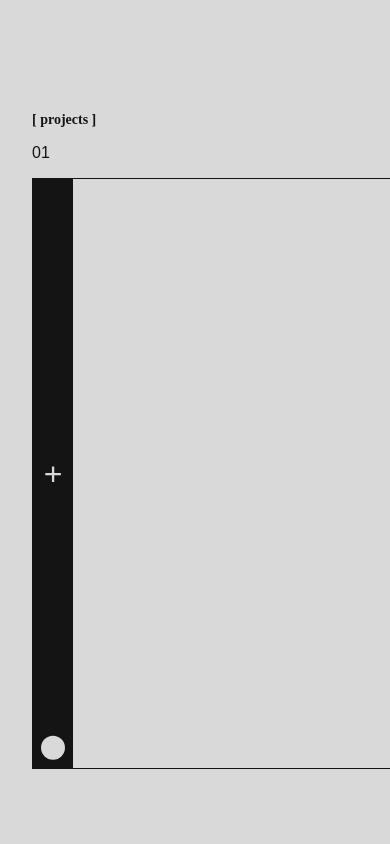
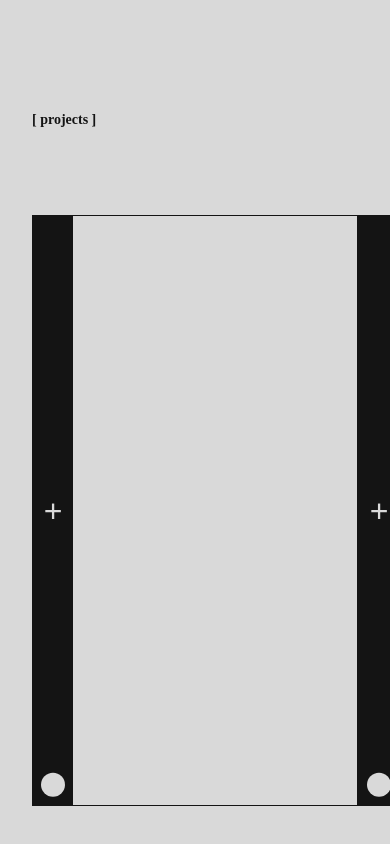
Before and after one commit to ginodalsasso/react-portfoliov2, a React (Vite) app: page / in a window 390 px wide. Shown: the part 1722-2566 px from the top of the page. Built offline with nearby package versions, Linux system fonts and the light colour scheme; a web font is replaced by a local one.

Commit message:
UPDATE: sync project id and description with horizontal scrolling.

```diff
--- a/src/components/sections/Projects/Projects.module.css
+++ b/src/components/sections/Projects/Projects.module.css
@@ -8,6 +8,25 @@
     gap: var(--space-section-title-content);
     overflow: hidden;
 }
+
+.projectIdDisplay {
+    position: absolute;
+    left: var(--horizontal-padding-layout);
+    top: 50%;
+    transform: translateY(-50%);
+    height: 70vh;
+    display: flex;
+    align-items: center;
+    justify-content: center;
+}
+
+.projectNumber {
+    font-size: clamp(30rem, 34vw, 38rem);
+    font-weight: bold;
+    color: var(--black-color);
+    opacity: 0.1;
+}
+
 
 .projectList {
     list-style: none;
@@ -109,7 +128,20 @@
 }
 
 @media (max-width: 1024px) {
+    .projectIdDisplay {
+        position: relative;
+        left: auto;
+        width: 100%;
+        height: auto;
+    }
+
+    .projectNumber {
+        font-size: 3rem;
+        opacity: 0.2;
+    }
+
     .projectList {
-        width: 100vw;
+        width: 100%;
+        margin: 0 auto;
     }
 }
--- a/src/components/sections/Projects/Projects.tsx
+++ b/src/components/sections/Projects/Projects.tsx
@@ -6,6 +6,7 @@ import { projectsAnimationsScroll } from "../../../lib/animations/projectsAnimat
 
 export default function Projects() {
     const [openProjectId, setOpenProjectId] = useState<number | null>(null);
+    const [currentProjectIndex, setCurrentProjectIndex] = useState(0);
     const pinRef = useRef<HTMLElement | null>(null);
     const trackRef = useRef<HTMLUListElement | null>(null);
 
@@ -14,7 +15,11 @@ export default function Projects() {
     };
 
     useLayoutEffect(() => {
-        const cleanup = projectsAnimationsScroll({ pinRef, trackRef });
+        const cleanup = projectsAnimationsScroll({
+            pinRef,
+            trackRef,
+            onProjectChange: setCurrentProjectIndex
+    });
         return () => {
             if (cleanup) cleanup();
         };
@@ -23,9 +28,18 @@ export default function Projects() {
     return (
         <section id="projects" ref={pinRef} className={styles.projectsSection}>
             <header>
-                <h2 className="section-title ">[ projects ]</h2>
+                <h2 className="section-title">[ projects ]</h2>
             </header>
-            <span>01</span>
+
+            {/* Displaying ID project */}
+            <div className={styles.projectIdDisplay}>
+                <span className={styles.projectNumber}>
+                    {projects[currentProjectIndex]?.id.toString()}
+                </span>
+                <p>{projects[currentProjectIndex]?.description}</p>
+            </div>
+
+            {/* List of all projects */}
             <ul ref={trackRef} className={styles.projectList}>
                 {projects.map((project) => (
                     <li key={project.id}>
--- a/src/lib/animations/projectsAnimations.ts
+++ b/src/lib/animations/projectsAnimations.ts
@@ -6,9 +6,10 @@ gsap.registerPlugin(ScrollTrigger);
 type Refs = {
     pinRef: React.RefObject<HTMLElement | null>;
     trackRef: React.RefObject<HTMLUListElement | null>;
+    onProjectChange?: (index: number) => void;
 };
 
-export function projectsAnimationsScroll({ pinRef, trackRef }: Refs) {
+export function projectsAnimationsScroll({ pinRef, trackRef, onProjectChange }: Refs) {
     const pin = pinRef.current;
     const track = trackRef.current;
     if (!pin || !track) return;
@@ -38,8 +39,18 @@ export function projectsAnimationsScroll({ pinRef, trackRef }: Refs) {
             pin: true, // pin the section
             scrub: 1, // smooth scrubbing, takes 1 second to catch up
             snap: 1 / (panels.length - 1), // snap to the closest panel
-            end: () => "+=" + totalDistance, // end after scrolling through all panels
+            end: () => "+=" + totalDistance,
             invalidateOnRefresh: true,
+            onUpdate: (self) => {
+                // Calculate which project is currently visible
+                const progress = self.progress;
+                const currentIndex = Math.round(progress * (panels.length - 1));
+
+                // Call the callback to update the current project index
+                if (onProjectChange) {
+                    onProjectChange(currentIndex);
+                }
+            }
         },
     });
 
@@ -49,7 +60,6 @@ export function projectsAnimationsScroll({ pinRef, trackRef }: Refs) {
 
         timeline.to(panel, {
             xPercent: 0,
-            ease: "power2.out"
         }, ">"); // slide in the next panel
     });
 
```
